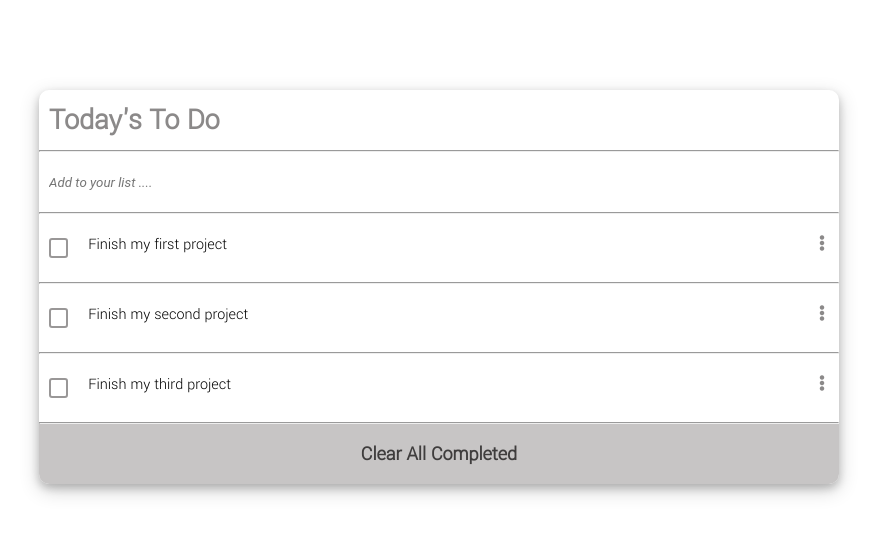
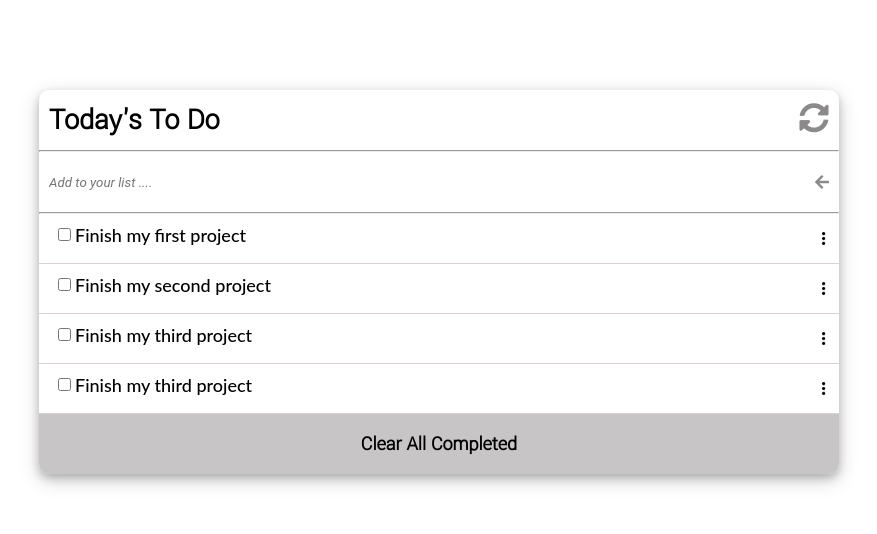
Before and after one commit to 1GORDON/To-Do-List, a website built with webpack: page src/index.html in a window 1280 px wide. Shown: the whole page, without its empty margins (257-1134 px from the left). Built offline with nearby package versions, Linux system fonts and the light colour scheme.

Commit message:
Update html file

```diff
--- a/src/index.html
+++ b/src/index.html
@@ -9,20 +9,21 @@
 </head>
 <body>
   <div class="wrapper">
-    <header>Today's To Do</header>
+    <header>Today's To Do<span><i class="fas fa-sync-alt"></i></span></header>
     <hr>
     <div class="inputField">
-      <input type="text" id="input-box" placeholder="Add to your list ...." class="no-outline">
+      <input type="text" id="input-box" placeholder="Add to your list ....">
+      <span><i class="fa fa-arrow-left" aria-hidden="true"></i></span>
     </div>
     <hr>
     <ul class="todoList">
 
     </ul>
     <div class="footer">
-      <span class="clear-all-completed">Clear All Completed</span>
+      <span>Clear All <span class="pendingTasks"></span> Completed</span>
     </div>
   </div>
 
-  <script type="module" src="./index.js"></script>
+  <!-- <script type="module" src="./index.js"></script> -->
 </body>
 </html>
--- a/src/index.js
+++ b/src/index.js
@@ -1,38 +1,54 @@
+import checkItem from './status.js';
 import './style.css';
 
-window.onload = () => {
 const tasks = [
   {
     description: 'Finish my first project',
     completed: false,
-      index: 0,
+    id: 1,
   },
   {
     description: 'Finish my second project',
     completed: false,
-      index: 1,
+    id: 2,
   },
   {
     description: 'Finish my third project',
     completed: false,
-      index: 2,
+    id: 3,
+  },
+  {
+    description: 'Finish my third project',
+    completed: false,
+    id: 4,
   },
 ];
 
+// Create a new instance of local storage todo
+if (!localStorage.getItem('todo')) {
+  localStorage.setItem('todo', JSON.stringify(tasks));
+}
+
+// We are passing whatever is in todo into todos and if it is empty we are returning an empty array
+const todos = JSON.parse(localStorage.getItem('todo') || '[]');
+
 const todoList = document.querySelector('.todoList');
 
-  const displayToDo = () => {
-    tasks.forEach((task) => {
-      todoList.innerHTML += `<label class="checkbox" for="myCheckboxId">
-      <input class="checkbox__input" type="checkbox" name="myCheckboxName" id="myCheckboxId" placeholder=".">
-      <div class="checkbox__box"></div>
-      <li>
-        ${task.description}<span><i class="fa fa-ellipsis-v" aria-hidden="true"></i></span>
-      </li>
-    </label>
-    <hr>`;
+// Learn about destructuring
+todos.forEach(({ description, id, completed }) => {
+  const div = document.createElement('div');
+  div.classList.add('d-height');
+  div.classList.add('todo-cont');
+  div.innerHTML = `<li><input type="checkbox" ${completed && 'checked'} class="check-box"   id="check-${id}">${description}</li>
+        <div class="delete-icon"></div>`;
+  todoList.appendChild(div);
 });
-  };
 
-  displayToDo();
-};
+// inCheck, we are adding an event listener to a particular id, todos is the whole array
+for (let i = 0; i < todos.length; i += 1) {
+  const inCheck = document.querySelector(`#check-${todos[i].id}`);
+  inCheck.addEventListener('change', (e) => {
+    checkItem(i, e, todos);
+    localStorage.setItem('todo', JSON.stringify(todos));
+  });
+}
--- /dev/null
+++ b/src/status.js
@@ -0,0 +1,6 @@
+const checkItem = (i, e, todoList) => {
+  todoList[i].completed = e.target.checked;
+  return todoList[i];
+};
+
+export default checkItem;
--- a/src/style.css
+++ b/src/style.css
@@ -6,13 +6,14 @@
 }
 
 body {
+  width: 100%;
   display: flex;
   justify-content: center;
 }
 
 .wrapper {
   width: 50rem;
-  min-height: 30vh;
+  min-height: 23vh;
   margin-left: 7rem;
   margin-top: 90px;
   border-radius: 10px;
@@ -22,6 +23,7 @@ body {
 
 header {
   display: flex;
+  flex-direction: row;
   justify-content: space-between;
   font-size: 30px;
   font-weight: 600;
@@ -29,17 +31,22 @@ header {
   align-items: center;
   padding-left: 10px;
   padding-right: 10px;
+}
+
+.fas {
   color: rgb(139, 137, 137);
+}
+
+header span {
+  font-size: 30px;
+  font-weight: 300;
+  cursor: pointer;
 }
 
 .inputField {
   display: flex;
   width: 100%;
   height: 60px;
-}
-
-.fa {
-  color: rgb(139, 137, 137);
 }
 
 input {
@@ -56,6 +63,17 @@ input {
 
 .inputField #input-box::placeholder {
   font-style: italic;
+}
+
+.inputField span {
+  display: flex;
+  align-items: center;
+  margin-right: 10px;
+  cursor: pointer;
+}
+
+.fa {
+  color: rgb(139, 137, 137);
 }
 
 .todoList {
@@ -93,27 +111,31 @@ hr {
   cursor: pointer;
 }
 
-.checkbox {
-  display: inline-flex;
-  align-items: center;
-  cursor: pointer;
-  padding-left: 10px;
+.d-height {
+  height: 50px;
+  padding-right: 9px;
+  padding-left: 9px;
+  border-bottom: 1px solid #d9d1d1;
 }
 
-.checkbox__input {
-  display: none;
+.todo-cont {
+  display: flex;
+  justify-content: space-between;
+  align-items: center;
+  font-family: "Lato", sans-serif;
+  font-size: 18px;
+  font-weight: 100;
 }
 
-.checkbox__box {
-  width: 1.2em;
-  height: 1.2em;
-  border: 2px solid rgba(146, 144, 144, 0.932);
-  border-radius: 3px;
-  display: flex;
-  align-items: center;
-  justify-content: center;
-  margin-right: 10px;
-  flex-shrink: 0;
+.check-box {
+  margin-right: 4px;
+}
+
+.delete-icon {
+  background-image: url(/src/assets/menu.png);
+  background-size: cover;
+  height: 13px;
+  width: 13px;
 }
 
 .footer {
@@ -126,7 +148,3 @@ hr {
   justify-content: center;
   background-color: rgb(199, 197, 197);
 }
-
-.clear-all-completed {
-  color: rgb(63, 61, 61);
-}
```
Also changed, not shown: README.md, dist/b18266b40d400f0d8724.png (added), dist/index.html, dist/main.js, src/assets/delete.png (added), src/assets/menu.png (added), src/assets/reload.png (added). Lines whose indentation alone changed are shown as unchanged.
